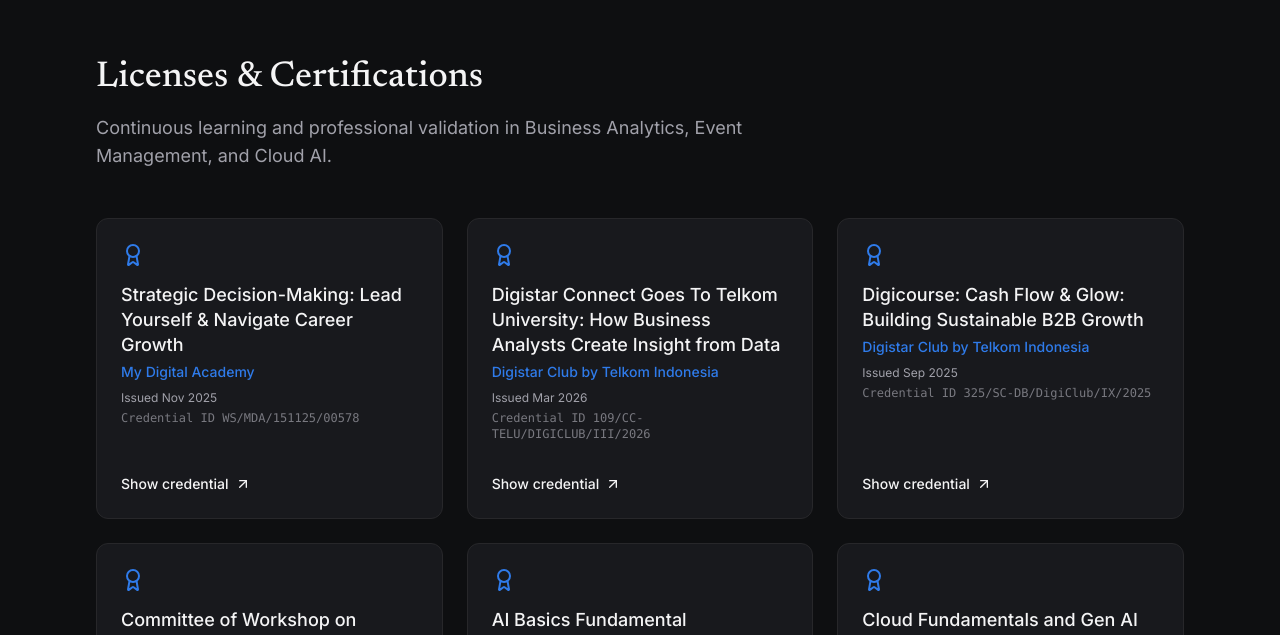
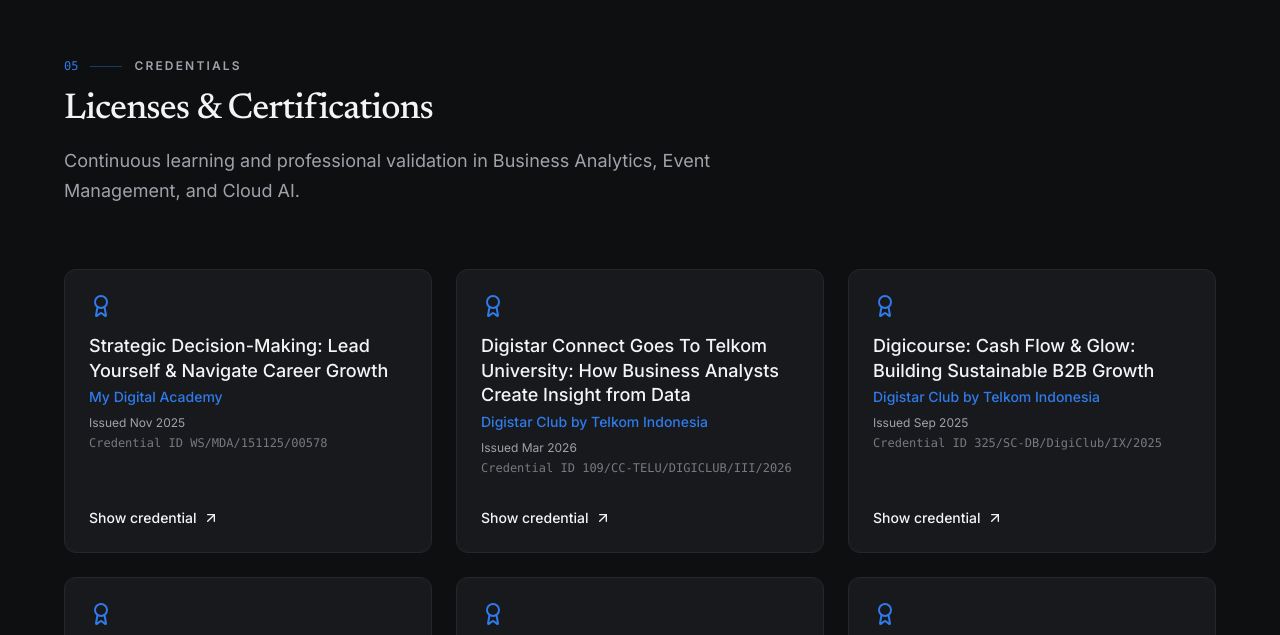
Before and after one commit to alproozz/-Claude-Ambassador, a Next.js app: page / in a window 1280 px wide. Shown: the part 7405-8040 px from the top of the page. Built offline with nearby package versions, Linux system fonts and the light colour scheme.

Commit message:
feat(credentials): terapkan SectionHeading dan terjemahan bilingual pada Credentials

```diff
--- a/src/components/Credentials.tsx
+++ b/src/components/Credentials.tsx
@@ -2,8 +2,49 @@
 
 import { motion } from "framer-motion";
 import { ArrowUpRight, Award } from "lucide-react";
+import SectionHeading from "@/components/SectionHeading";
+import { useLang } from "./LanguageProvider";
+
+const copy = {
+  en: {
+    heading: {
+      kicker: "Credentials",
+      title: "Licenses & Certifications",
+      lede: "Continuous learning and professional validation in Business Analytics, Event Management, and Cloud AI.",
+    },
+    show: "Show credential",
+    credentialId: "Credential ID",
+    dates: [
+      "Issued Nov 2025",
+      "Issued Mar 2026",
+      "Issued Sep 2025",
+      "Issued Jul 2025",
+      "Issued Jan 2026 · Expires Jan 2029",
+      "Issued Jan 2025 · Expires Jan 2029",
+    ],
+  },
+  id: {
+    heading: {
+      kicker: "Sertifikasi",
+      title: "Lisensi & Sertifikasi",
+      lede: "Pembelajaran berkelanjutan dan validasi profesional di bidang Business Analytics, Event Management, dan Cloud AI.",
+    },
+    show: "Lihat kredensial",
+    credentialId: "ID Kredensial",
+    dates: [
+      "Terbit Nov 2025",
+      "Terbit Mar 2026",
+      "Terbit Sep 2025",
+      "Terbit Jul 2025",
+      "Terbit Jan 2026 · Berlaku hingga Jan 2029",
+      "Terbit Jan 2025 · Berlaku hingga Jan 2029",
+    ],
+  },
+} as const;
 
 export default function Credentials() {
+  const { lang } = useLang();
+  const t = copy[lang];
   const credentials = [
     {
       title: "Strategic Decision-Making: Lead Yourself & Navigate Career Growth",
@@ -50,16 +91,14 @@ export default function Credentials() {
   ];
 
   return (
-    <section id="credentials" className="py-24 px-6 md:px-12 lg:px-24">
-      <div className="w-full">
-        <div className="flex flex-col md:flex-row md:items-end justify-between mb-12 gap-6">
-          <div>
-            <h2 className="text-3xl md:text-4xl font-serif font-medium text-foreground mb-4">Licenses & Certifications</h2>
-            <p className="text-muted text-lg max-w-2xl">
-              Continuous learning and professional validation in Business Analytics, Event Management, and Cloud AI.
-            </p>
-          </div>
-        </div>
+    <section id="credentials" className="py-20 md:py-24 px-6 md:px-8">
+      <div className="mx-auto w-full max-w-6xl">
+        <SectionHeading
+          index="05"
+          kicker={t.heading.kicker}
+          title={t.heading.title}
+          lede={t.heading.lede}
+        />
 
         <div className="grid grid-cols-1 md:grid-cols-2 lg:grid-cols-3 gap-6">
           {credentials.map((cred, idx) => (
@@ -80,8 +119,8 @@ export default function Credentials() {
                   {cred.issuer}
                 </p>
                 <div className="text-xs text-muted mb-4 space-y-1">
-                  <p>{cred.date}</p>
-                  <p className="font-mono text-muted/70">Credential ID {cred.credentialId}</p>
+                  <p>{t.dates[idx]}</p>
+                  <p className="font-mono text-muted/70">{t.credentialId} {cred.credentialId}</p>
                 </div>
               </div>
               <a
@@ -90,7 +129,7 @@ export default function Credentials() {
                 rel="noreferrer"
                 className="inline-flex items-center gap-1.5 text-sm font-medium text-foreground group-hover:text-accent transition-colors mt-auto w-fit pt-4"
               >
-                <span>Show credential</span>
+                <span>{t.show}</span>
                 <ArrowUpRight size={16} />
               </a>
             </motion.div>
```
